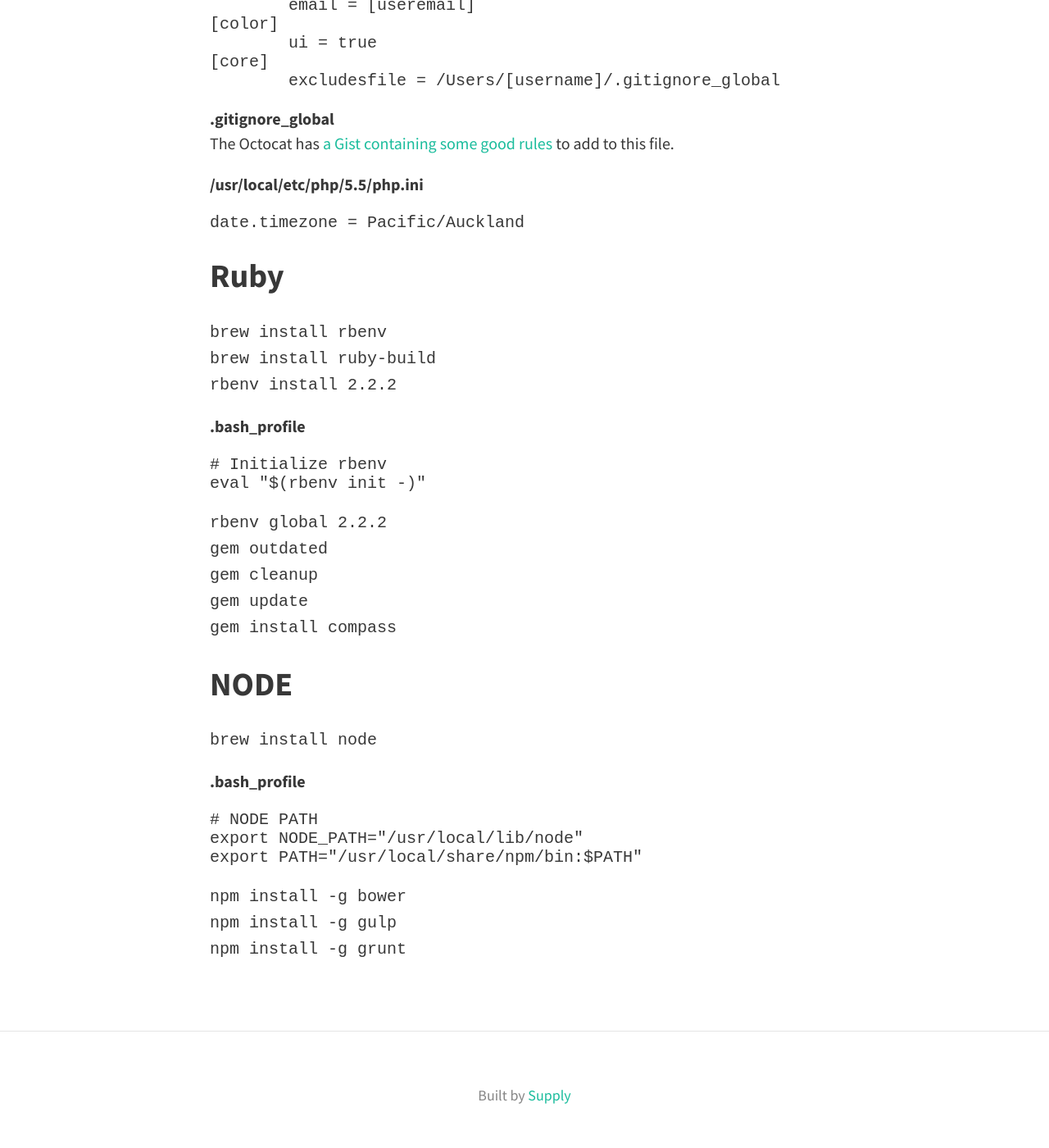
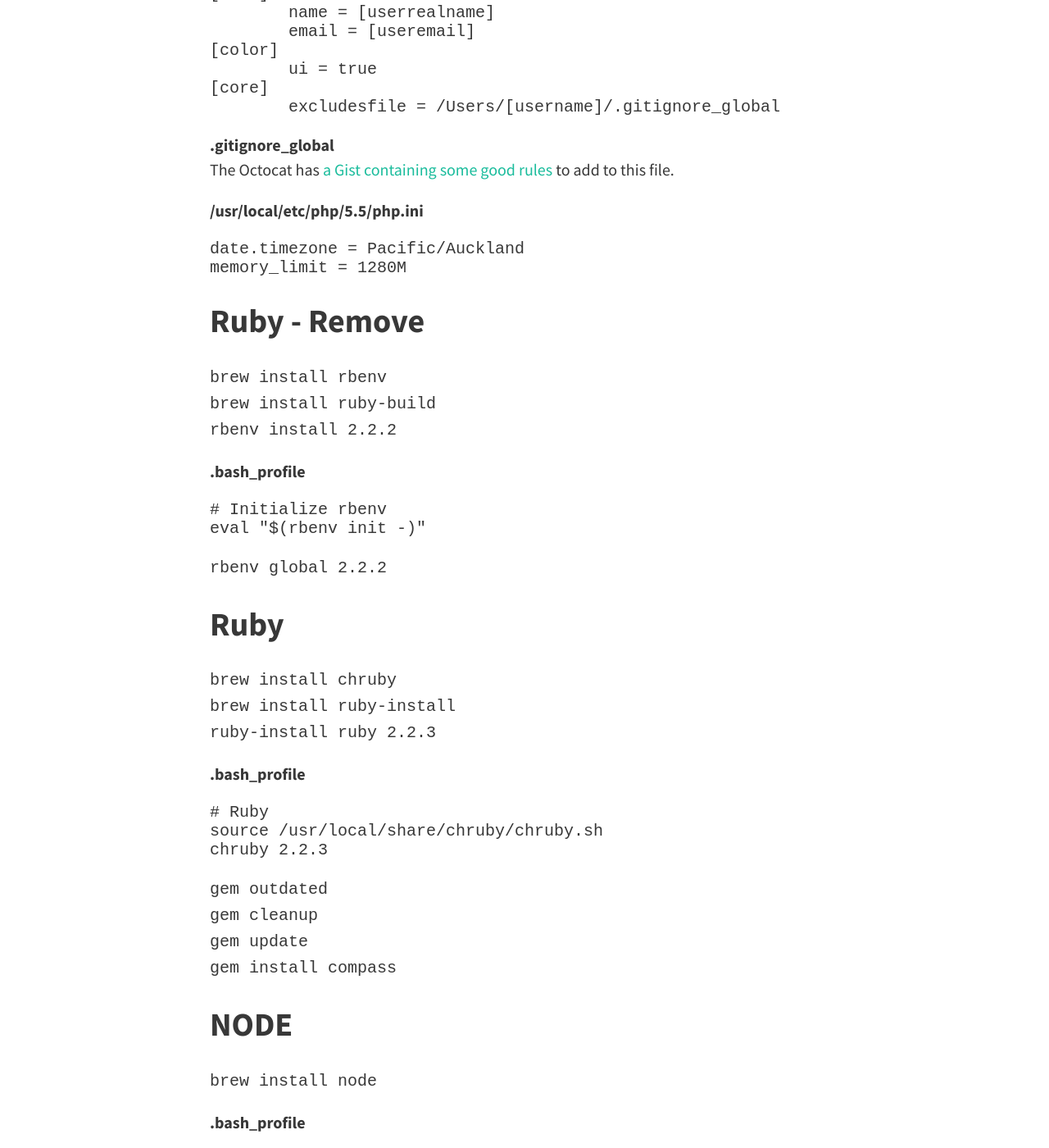
Before and after one commit to supplyltd/supplyltd.github.io, a Jekyll site: the page built from _posts/2015-5-7-webdevsetup.md, in a window 1280 px wide and 1400 px high, scrolled down 2129 px. Shown: the whole window at 82% size. Built offline with Jekyll 4.4.1, drawn with Linux system fonts in a browser that asks for light colours; nearby versions of some CDN libraries; some of the changed text lies outside the part shown.

Commit message:
Updated 2015-5-7-webdevsetup.md

```diff
--- a/_posts/2015-5-7-webdevsetup.md
+++ b/_posts/2015-5-7-webdevsetup.md
@@ -27,8 +29,9 @@ export PATH=$homebrew:$PATH
 `brew install php55 --with-apache`
 
 **Extensions**<br>
+`brew install fabric`<br>
 `brew install memcached`<br>
-`brew install php55-memcached`<br>
+`brew install php55-memcache`<br>
 `brew install imagemagic`<br>
 `brew install php55-imagick`
 
@@ -66,9 +69,10 @@ The Octocat has [a Gist containing some good rules](https://gist.githubuserconte
 **/usr/local/etc/php/5.5/php.ini**
 <pre>
 date.timezone = Pacific/Auckland
+memory_limit = 1280M
 </pre>
 
-## Ruby
+## Ruby - Remove
 `brew install rbenv`<br>
 `brew install ruby-build`<br>
 `rbenv install 2.2.2`
@@ -80,6 +84,19 @@ eval "$(rbenv init -)"
 </pre>
 
 `rbenv global 2.2.2`<br>
+
+## Ruby
+`brew install chruby`<br>
+`brew install ruby-install`<br>
+`ruby-install ruby 2.2.3`<br>
+
+**.bash_profile**
+<pre>
+# Ruby
+source /usr/local/share/chruby/chruby.sh
+chruby 2.2.3
+</pre>
+
 `gem outdated`<br>
 `gem cleanup`<br>
 `gem update`<br>
```
Also changed, not shown: other parts of _posts/2015-5-7-webdevsetup.md (+2 -0 lines).
